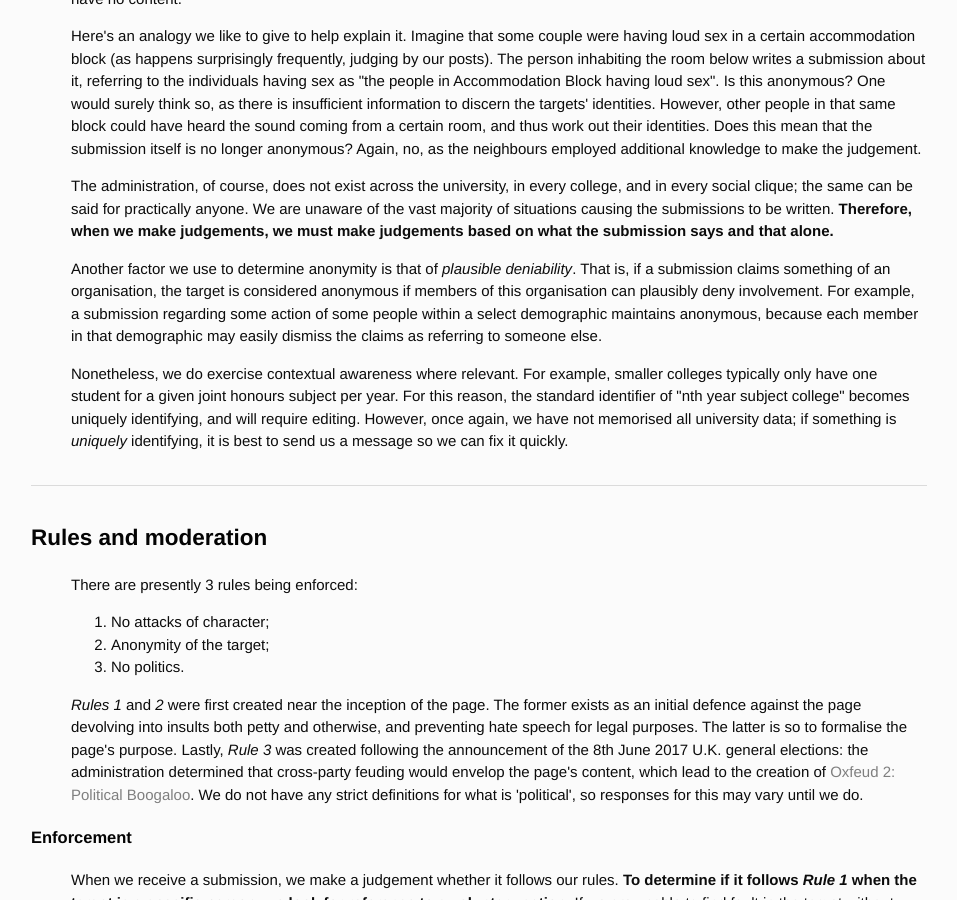
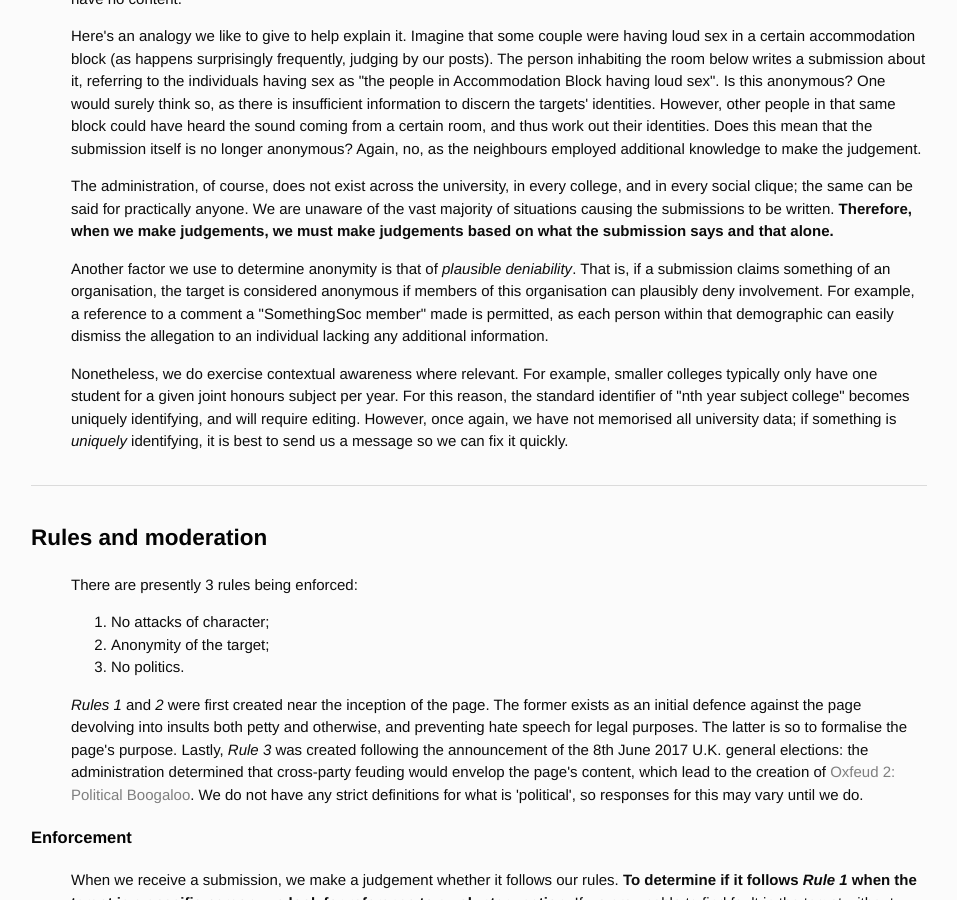
Before and after one commit to Oxfeud/oxfeud.github.io, a Jekyll site: the page built from index.html, in a window 1280 px wide and 900 px high, scrolled down 3833 px. Shown: the whole window, without its empty margins (161-1118 px from the left). Built offline with Jekyll 4.4.1, drawn with Linux system fonts in a browser that asks for light colours.

Commit message:
Create index.html

```diff
--- a/index.html
+++ b/index.html
@@ -99,7 +99,7 @@ title: Oxfeud - FAQ
 	<p>The first rule implemented was that of anonymity. All submissions' authors are not included when posted, to the extent that we typically adjust submissions in case they are signed-off with name. Moreover, we believe that submissions' targets should remain anonymous to the general public. This does not mean that no information should be given; if there were no identifiers, we would have no content.</p>
 	<p>Here's an analogy we like to give to help explain it. Imagine that some couple were having loud sex in a certain accommodation block (as happens surprisingly frequently, judging by our posts). The person inhabiting the room below writes a submission about it, referring to the individuals having sex as "the people in Accommodation Block having loud sex". Is this anonymous? One would surely think so, as there is insufficient information to discern the targets' identities. However, other people in that same block could have heard the sound coming from a certain room, and thus work out their identities. Does this mean that the submission itself is no longer anonymous? Again, no, as the neighbours employed additional knowledge to make the judgement.</p>
 	<p>The administration, of course, does not exist across the university, in every college, and in every social clique; the same can be said for practically anyone. We are unaware of the vast majority of situations causing the submissions to be written. <b>Therefore, when we make judgements, we must make judgements based on what the submission says and that alone.</b></p>
-	<p>Another factor we use to determine anonymity is that of <i>plausible deniability</i>. That is, if a submission claims something of an organisation, the target is considered anonymous if members of this organisation can plausibly deny involvement. For example, a submission regarding some action of some people within a select demographic maintains anonymous, because each member in that demographic may easily dismiss the claims as referring to someone else.</p>
+	<p>Another factor we use to determine anonymity is that of <i>plausible deniability</i>. That is, if a submission claims something of an organisation, the target is considered anonymous if members of this organisation can plausibly deny involvement. For example, a reference to a comment a "SomethingSoc member" made is permitted, as each person within that demographic can easily dismiss the allegation to an individual lacking any additional information.</p>
 	<p>Nonetheless, we do exercise contextual awareness where relevant. For example, smaller colleges typically only have one student for a given joint honours subject per year. For this reason, the standard identifier of "nth year subject college" becomes uniquely identifying, and will require editing. However, once again, we have not memorised all university data; if something is <i>uniquely</i> identifying, it is best to send us a message so we can fix it quickly.</p>
 	<br />
 	<div style="border-top: 1px solid #dbdbdb; font-size: 0em; margin-top: 2em; margin-bottom: 2em;"></div>
```
